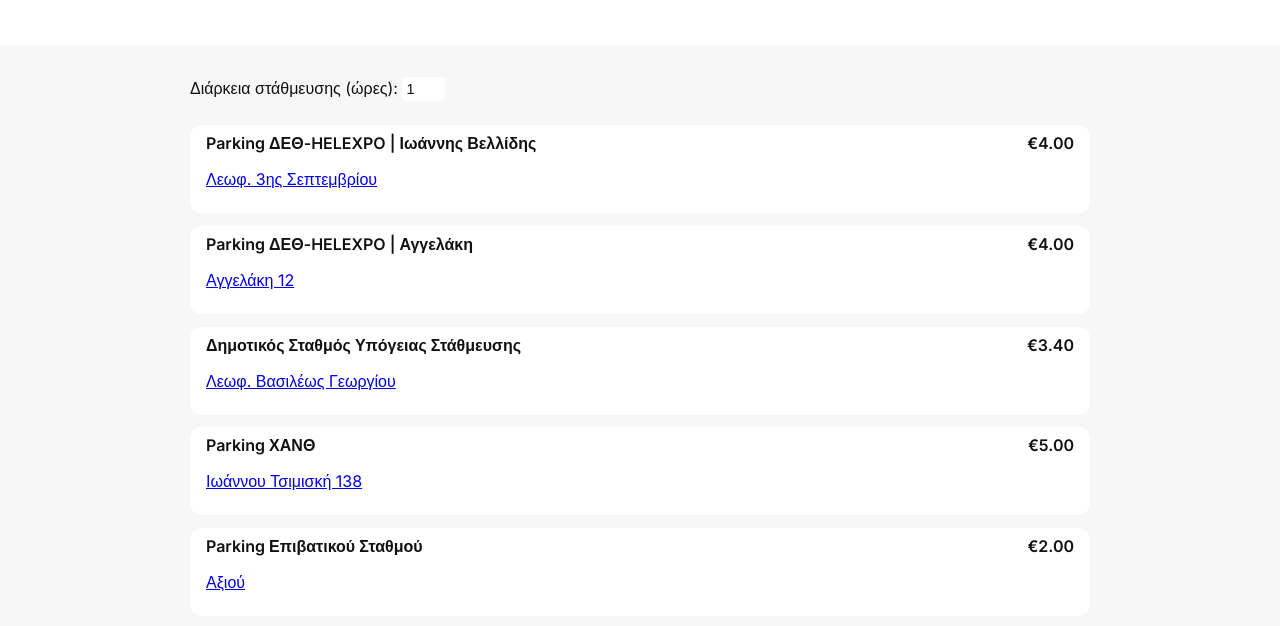
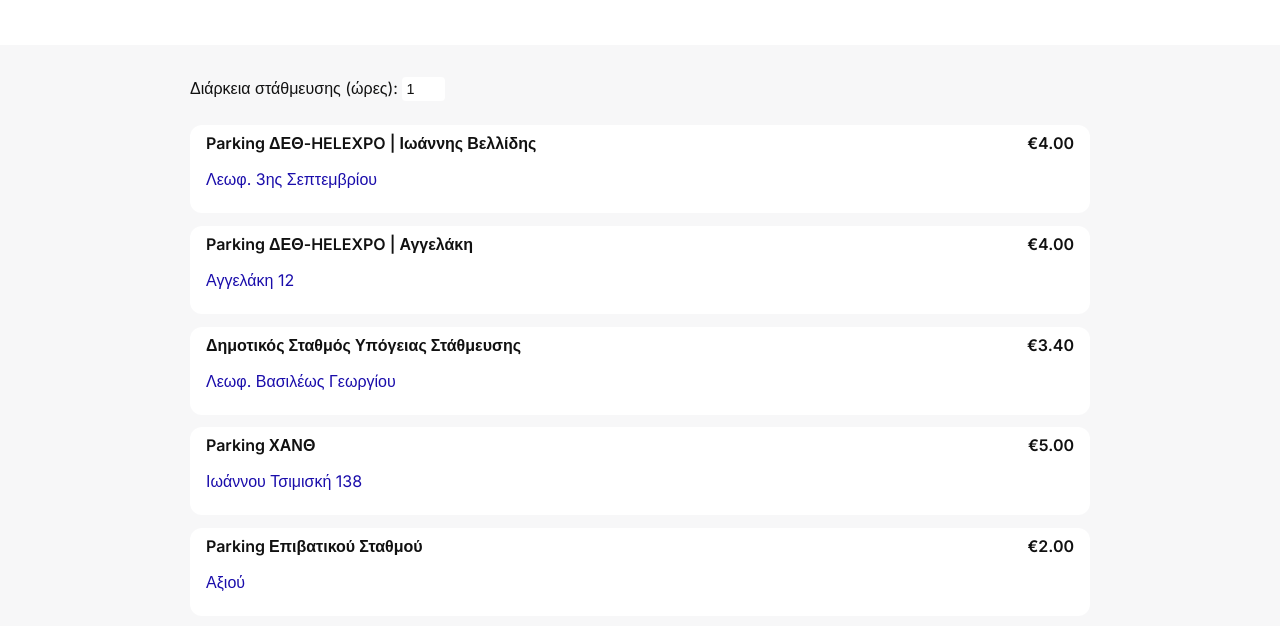
Before and after one commit to parkadoros/parkadoros.github.io, a plain HTML site: page index.html in a window 1280 px wide. Shown: the part 102-728 px from the top of the page. Drawn offline with nearby package versions, Linux system fonts and the light colour scheme.

Commit message:
Changed link colour and mechanics

```diff
--- a/css/style.css
+++ b/css/style.css
@@ -4,7 +4,7 @@
   --header-bg: white;
   --card-bg: white;
   --card-border: none;
-  --link-color: #1a0dab;
+  --link-color: #5fc8f1;
   --footer-color: #888;
 }
 
@@ -77,3 +77,22 @@
 }
 input:checked + .slider { background-color:#4fc3f7; }
 input:checked + .slider::before { transform: translateX(24px); }
+
+
+/* ===== Force list link colors ===== */
+
+/* Light theme */
+.spot .address a {
+  color: #1a0dab;
+  text-decoration: none;
+}
+
+/* Dark theme */
+body.dark .spot .address a {
+  color: #9adfff; /* very light blue, high contrast */
+}
+
+/* Hover */
+.spot .address a:hover {
+  text-decoration: underline;
+}
```
